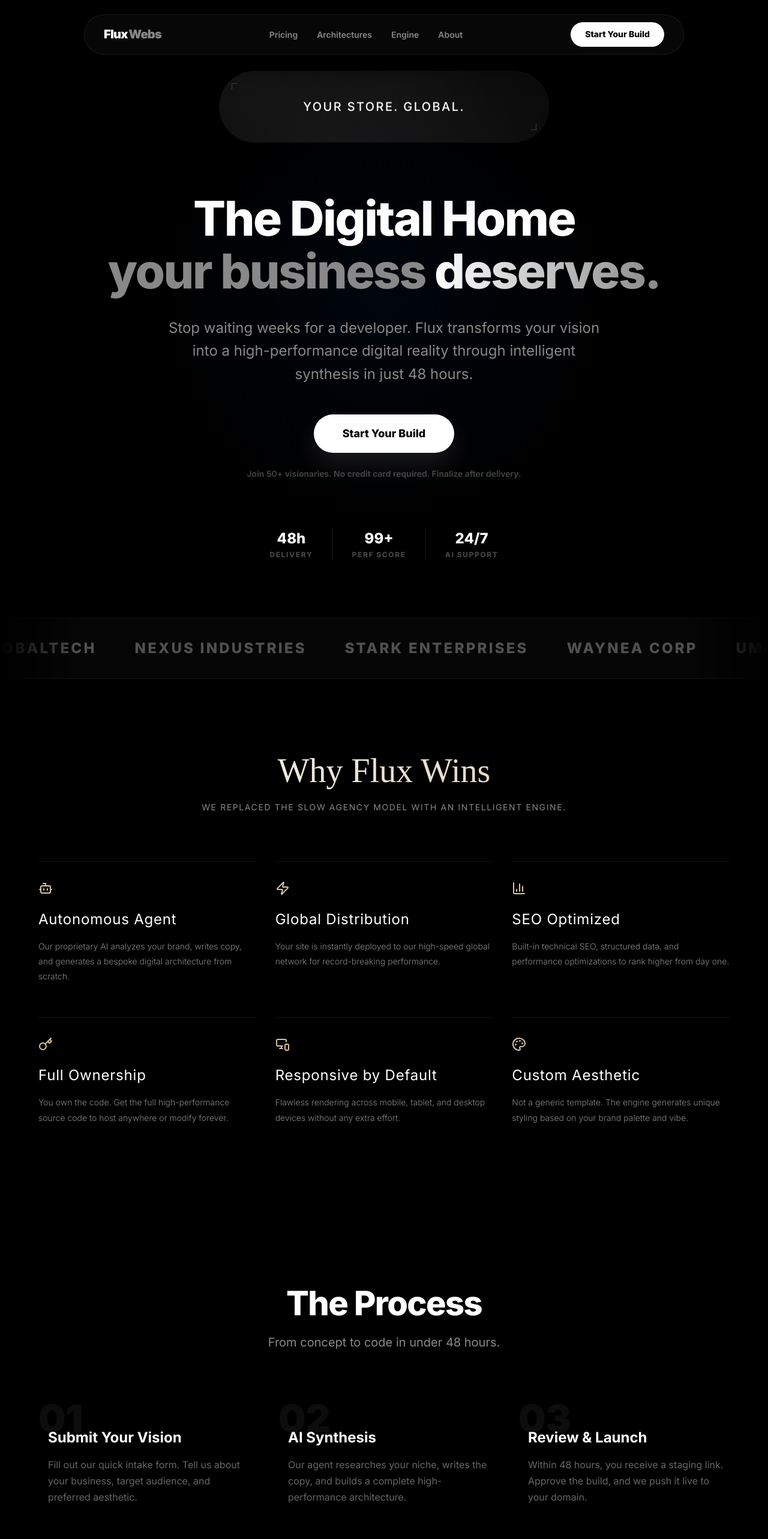
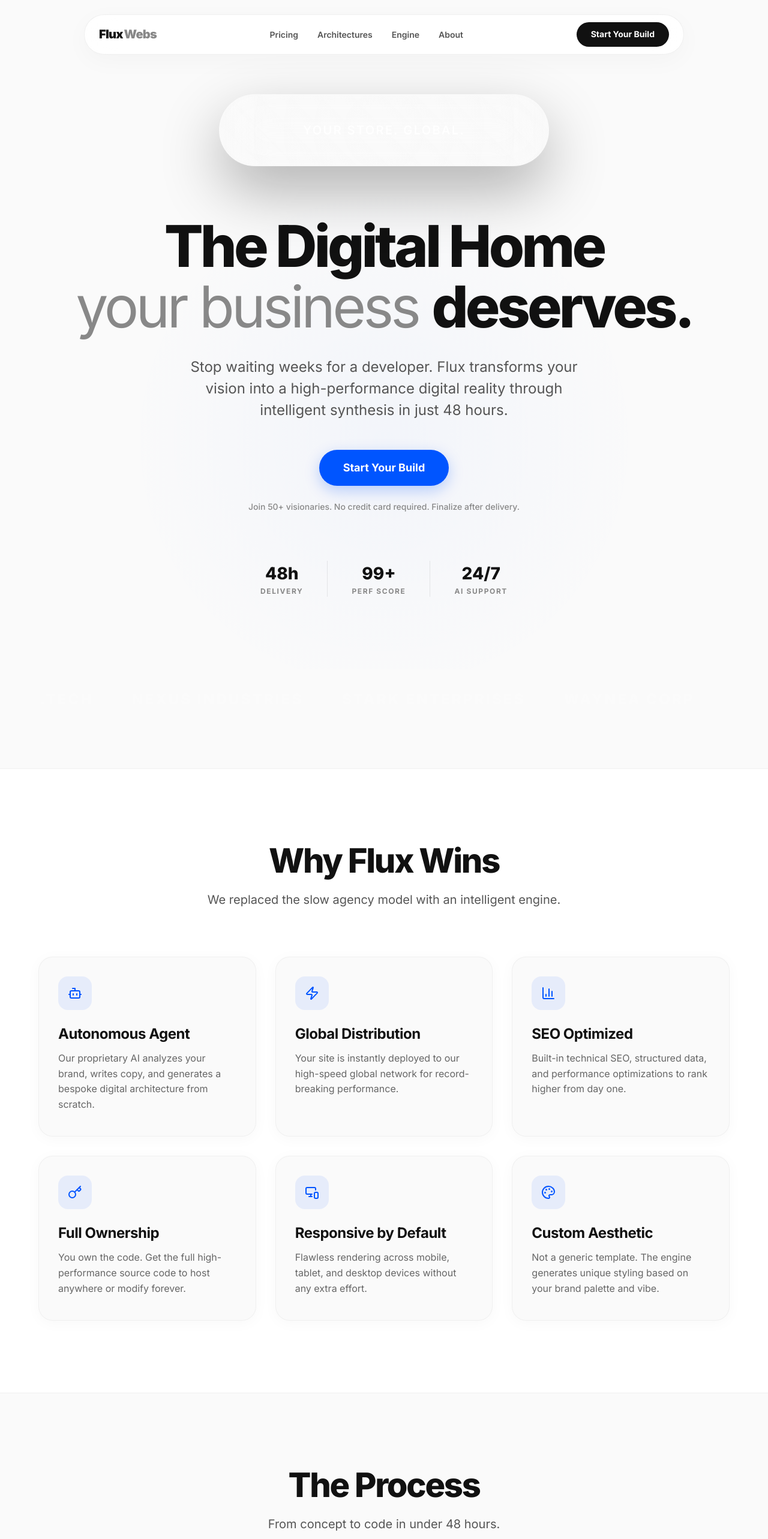
Before and after one commit to fluxlabs/flux-website-builder, a Next.js app: page / in a window 1280 px wide. Shown: the top 2566 px of the page at 60% size. Built offline with nearby package versions, Linux system fonts and the light colour scheme; what @mui/material-nextjs would draw is missing.

Commit message:
✨ UI: Complete transition to Light Mode Editorial aesthetic

```diff
--- a/src/app/globals.css
+++ b/src/app/globals.css
@@ -1,11 +1,11 @@
 :root {
-  --background: #000000;
-  --foreground: #ffffff;
-  --accent: #ffffff;
-  --accent-secondary: #888888;
-  --border: rgba(255, 255, 255, 0.1);
-  --glass: rgba(255, 255, 255, 0.03);
-  --text-muted: #888888;
+  --background: #fafafa;
+  --foreground: #111111;
+  --accent: #0055ff;
+  --accent-secondary: #555555;
+  --border: rgba(0, 0, 0, 0.08);
+  --glass: rgba(255, 255, 255, 0.8);
+  --text-muted: #555555;
 }
 
 body {
@@ -23,28 +23,10 @@ body {
   box-sizing: border-box;
 }
 
-/* Iridescent Flow */
-@keyframes iridescent {
-  0% { background-position: 0% 50%; }
-  50% { background-position: 100% 50%; }
-  100% { background-position: 0% 50%; }
-}
-
-.iridescent-bg {
-  background: linear-gradient(
-    45deg,
-    rgba(255, 255, 255, 0) 0%,
-    rgba(255, 255, 255, 0.05) 50%,
-    rgba(255, 255, 255, 0) 100%
-  );
-  background-size: 200% 200%;
-  animation: iridescent 8s ease infinite;
-}
-
 /* Soft Float */
 @keyframes soft-float {
   0%, 100% { transform: translateY(0) scale(1); }
-  50% { transform: translateY(-20px) scale(1.02); }
+  50% { transform: translateY(-10px) scale(1.01); }
 }
 
 .floating {
--- a/src/components/Features/Features.tsx
+++ b/src/components/Features/Features.tsx
@@ -41,19 +41,17 @@ const features = [
 
 export default function Features() {
   return (
-    <Box component="section" sx={{ py: 15, background: '#000', position: 'relative' }}>
+    <Box component="section" sx={{ py: 15, background: '#fff', position: 'relative' }}>
       <Container maxWidth="lg">
         <Box sx={{ textAlign: 'center', mb: 10 }}>
           <Typography
             variant="h2"
             sx={{
               fontSize: { xs: '2.5rem', md: '3.5rem' },
-              fontWeight: 300,
+              fontWeight: 800,
               mb: 2,
-              fontFamily: 'serif',
-              background: 'linear-gradient(135deg, #fff 0%, #d6c5a5 100%)',
-              WebkitBackgroundClip: 'text',
-              WebkitTextFillColor: 'transparent'
+              color: '#111',
+              letterSpacing: '-0.04em'
             }}
           >
             Why Flux Wins
@@ -61,10 +59,10 @@ export default function Features() {
           <Typography
             variant="body1"
             sx={{
-              color: '#888',
-              letterSpacing: '0.1rem',
-              textTransform: 'uppercase',
-              fontSize: '0.875rem'
+              color: '#555',
+              fontSize: '1.25rem',
+              maxWidth: '600px',
+              mx: 'auto'
             }}
           >
             We replaced the slow agency model with an intelligent engine.
@@ -75,46 +73,37 @@ export default function Features() {
           {features.map((feature, i) => (
             <Grid size={{ xs: 12, sm: 6, md: 4 }} key={i}>
               <MotionCard
+                elevation={0}
                 initial={{ opacity: 0, y: 20 }}
                 whileInView={{ opacity: 1, y: 0 }}
                 viewport={{ once: true }}
                 transition={{ delay: i * 0.1 }}
                 sx={{
                   height: '100%',
-                  background: 'transparent',
-                  border: 'none',
-                  borderTop: '1px solid rgba(214, 197, 165, 0.1)',
-                  borderRadius: 0,
-                  pt: 4,
-                  position: 'relative',
-                  '&::after': {
-                    content: '""',
-                    position: 'absolute',
-                    bottom: 0,
-                    left: 0,
-                    width: '0%',
-                    height: '1px',
-                    background: '#d6c5a5',
-                    transition: 'width 0.5s cubic-bezier(0.19, 1, 0.22, 1)'
-                  },
-                  '&:hover::after': {
-                    width: '100%'
-                  },
-                  '&:hover .icon-box': {
-                    color: '#fff',
-                    transform: 'scale(1.05)'
+                  background: '#fafafa',
+                  borderRadius: '24px',
+                  border: '1px solid rgba(0,0,0,0.04)',
+                  p: 2,
+                  transition: 'all 0.3s ease',
+                  '&:hover': {
+                    transform: 'translateY(-5px)',
+                    boxShadow: '0 12px 30px rgba(0,0,0,0.04)',
+                    borderColor: 'rgba(0,0,0,0.08)'
                   }
                 }}
               >
-                <CardContent sx={{ p: 0 }}>
+                <CardContent>
                   <Box
-                    className="icon-box"
                     sx={{
                       mb: 3,
-                      color: '#d6c5a5',
-                      transition: 'all 0.5s ease',
+                      width: 56,
+                      height: 56,
+                      borderRadius: '16px',
+                      background: 'rgba(0, 85, 255, 0.08)',
+                      color: '#0055ff',
                       display: 'flex',
-                      alignItems: 'center'
+                      alignItems: 'center',
+                      justifyContent: 'center'
                     }}
                   >
                     {feature.icon}
@@ -122,10 +111,10 @@ export default function Features() {
                   <Typography
                     variant="h5"
                     sx={{
-                      fontWeight: 400,
-                      mb: 2,
-                      color: '#fff',
-                      letterSpacing: '0.05rem'
+                      fontWeight: 700,
+                      mb: 1.5,
+                      color: '#111',
+                      letterSpacing: '-0.02em'
                     }}
                   >
                     {feature.title}
@@ -133,9 +122,9 @@ export default function Features() {
                   <Typography
                     variant="body2"
                     sx={{
-                      color: '#888',
-                      lineHeight: 1.8,
-                      fontWeight: 300
+                      color: '#666',
+                      lineHeight: 1.6,
+                      fontSize: '1rem'
                     }}
                   >
                     {feature.description}
--- a/src/components/Hero/Hero.tsx
+++ b/src/components/Hero/Hero.tsx
@@ -17,13 +17,13 @@ export default function Hero() {
       opacity: 1,
       transition: {
         staggerChildren: 0.1,
-        delayChildren: 0.3,
+        delayChildren: 0.2,
       },
     },
   };
 
   const itemVariants: Variants = {
-    hidden: { opacity: 0, y: 20 },
+    hidden: { opacity: 0, y: 10 },
     visible: {
       opacity: 1,
       y: 0,
@@ -44,22 +44,21 @@ export default function Hero() {
         minHeight: '90vh',
         display: 'flex',
         alignItems: 'center',
-        pt: { xs: 10, md: 15 },
-        pb: { xs: 15, md: 20 },
+        pt: { xs: 15, md: 20 },
+        pb: { xs: 10, md: 15 },
         position: 'relative',
         overflow: 'hidden',
-        background: '#000'
+        background: '#fafafa'
       }}
     >
-      {/* Background Orbs */}
       <Box sx={{
         position: 'absolute',
-        top: '10%',
+        top: '20%',
         left: '50%',
         transform: 'translateX(-50%)',
-        width: '60vw',
-        height: '60vw',
-        background: 'radial-gradient(circle, rgba(0, 112, 243, 0.05) 0%, transparent 70%)',
+        width: '80vw',
+        height: '80vw',
+        background: 'radial-gradient(circle, rgba(0, 85, 255, 0.03) 0%, transparent 60%)',
         zIndex: 0,
         pointerEvents: 'none'
       }} />
@@ -79,31 +78,29 @@ export default function Hero() {
             variants={itemVariants}
             variant="h1"
             sx={{
-              fontSize: { xs: '3rem', md: '5rem' },
+              fontSize: { xs: '3.5rem', md: '6rem' },
               fontWeight: 800,
-              letterSpacing: '-0.15rem',
-              lineHeight: 1.1,
-              mb: 4
+              letterSpacing: '-0.05em',
+              lineHeight: 1.05,
+              mb: 4,
+              color: '#111'
             }}
           >
             The Digital Home <br/>
-            <Box component="span" sx={{ color: '#888' }}>your business </Box>
-            <Box component="span" sx={{
-              background: 'linear-gradient(to right, #fff, #888)',
-              WebkitBackgroundClip: 'text',
-              WebkitTextFillColor: 'transparent'
-            }}>deserves.</Box>
+            <Box component="span" sx={{ color: '#888', fontWeight: 400 }}>your business </Box>
+            deserves.
           </MotionTypography>
 
           <MotionTypography
             variants={itemVariants}
             sx={{
               fontSize: { xs: '1.125rem', md: '1.5rem' },
-              color: '#888',
-              maxWidth: '750px',
+              color: '#555',
+              maxWidth: '650px',
               mx: 'auto',
               mb: 6,
-              lineHeight: 1.6
+              lineHeight: 1.5,
+              fontWeight: 400
             }}
           >
             Stop waiting weeks for a developer. Flux transforms your vision into a
@@ -111,28 +108,29 @@ export default function Hero() {
           </MotionTypography>
 
           <MotionBox variants={itemVariants} sx={{ mb: 10 }}>
-            <Magnetic intensity={0.2}>
+            <Magnetic intensity={0.1}>
               <Button
                 component={Link}
                 href="/intake"
                 variant="contained"
+                disableElevation
                 sx={{
-                  backgroundColor: '#fff',
-                  color: '#000',
+                  backgroundColor: '#0055ff',
+                  color: '#fff',
                   borderRadius: '100px',
-                  px: { xs: 4, md: 6 },
-                  py: 2,
+                  px: { xs: 4, md: 5 },
+                  py: 1.8,
                   fontSize: '1.125rem',
-                  fontWeight: 800,
+                  fontWeight: 700,
                   textTransform: 'none',
-                  '&:hover': { backgroundColor: '#eee' },
-                  boxShadow: '0 20px 40px rgba(255,255,255,0.1)'
+                  '&:hover': { backgroundColor: '#0044cc' },
+                  boxShadow: '0 8px 24px rgba(0, 85, 255, 0.25)'
                 }}
               >
                 Start Your Build
               </Button>
             </Magnetic>
-            <Typography sx={{ mt: 3, color: '#444', fontSize: '0.875rem', fontWeight: 600 }}>
+            <Typography sx={{ mt: 3, color: '#888', fontSize: '0.875rem', fontWeight: 500 }}>
               Join 50+ visionaries. No credit card required. Finalize after delivery.
             </Typography>
           </MotionBox>
@@ -140,28 +138,28 @@ export default function Hero() {
           <MotionBox variants={itemVariants}>
             <Stack
               direction="row"
-              spacing={4}
+              spacing={5}
               justifyContent="center"
-              divider={<Divider orientation="vertical" flexItem sx={{ borderColor: 'rgba(255,255,255,0.1)' }} />}
+              divider={<Divider orientation="vertical" flexItem sx={{ borderColor: 'rgba(0,0,0,0.08)' }} />}
             >
               <Box>
-                <Typography sx={{ fontSize: '1.5rem', fontWeight: 800 }}>48h</Typography>
-                <Typography sx={{ fontSize: '0.75rem', color: '#444', fontWeight: 800, textTransform: 'uppercase', letterSpacing: '0.1rem' }}>Delivery</Typography>
+                <Typography sx={{ fontSize: '1.75rem', fontWeight: 800, color: '#111' }}>48h</Typography>
+                <Typography sx={{ fontSize: '0.75rem', color: '#888', fontWeight: 700, textTransform: 'uppercase', letterSpacing: '0.1rem' }}>Delivery</Typography>
               </Box>
               <Box>
-                <Typography sx={{ fontSize: '1.5rem', fontWeight: 800 }}>99+</Typography>
-                <Typography sx={{ fontSize: '0.75rem', color: '#444', fontWeight: 800, textTransform: 'uppercase', letterSpacing: '0.1rem' }}>Perf Score</Typography>
+                <Typography sx={{ fontSize: '1.75rem', fontWeight: 800, color: '#111' }}>99+</Typography>
+                <Typography sx={{ fontSize: '0.75rem', color: '#888', fontWeight: 700, textTransform: 'uppercase', letterSpacing: '0.1rem' }}>Perf Score</Typography>
               </Box>
               <Box>
-                <Typography sx={{ fontSize: '1.5rem', fontWeight: 800 }}>24/7</Typography>
-                <Typography sx={{ fontSize: '0.75rem', color: '#444', fontWeight: 800, textTransform: 'uppercase', letterSpacing: '0.1rem' }}>AI Support</Typography>
+                <Typography sx={{ fontSize: '1.75rem', fontWeight: 800, color: '#111' }}>24/7</Typography>
+                <Typography sx={{ fontSize: '0.75rem', color: '#888', fontWeight: 700, textTransform: 'uppercase', letterSpacing: '0.1rem' }}>AI Support</Typography>
               </Box>
             </Stack>
           </MotionBox>
         </MotionBox>
       </Container>
     </Box>
-    <Box sx={{ mt: -8, position: 'relative', zIndex: 10 }}>
+    <Box sx={{ pb: 8, position: 'relative', zIndex: 10, background: '#fafafa', borderBottom: '1px solid rgba(0,0,0,0.04)' }}>
       <InfiniteMarquee items={trustedBrands} speed="slow" />
     </Box>
     </>
--- a/src/components/HowItWorks/HowItWorks.tsx
+++ b/src/components/HowItWorks/HowItWorks.tsx
@@ -25,7 +25,7 @@ const steps = [
 
 export default function HowItWorks() {
   return (
-    <Box component="section" sx={{ py: 15, background: '#000' }}>
+    <Box component="section" sx={{ py: 15, background: '#fafafa', borderTop: '1px solid rgba(0,0,0,0.04)' }}>
       <Container maxWidth="lg">
         <Box sx={{ textAlign: 'center', mb: 10 }}>
           <Typography
@@ -34,42 +34,54 @@ export default function HowItWorks() {
               fontSize: { xs: '2.5rem', md: '3.5rem' },
               fontWeight: 800,
               mb: 2,
-              letterSpacing: '-0.1rem'
+              letterSpacing: '-0.04em',
+              color: '#111'
             }}
           >
             The Process
           </Typography>
-          <Typography variant="body1" sx={{ color: '#888', fontSize: '1.25rem' }}>
+          <Typography variant="body1" sx={{ color: '#555', fontSize: '1.25rem' }}>
             From concept to code in under 48 hours.
           </Typography>
         </Box>
 
-        <Grid container spacing={6} sx={{ position: 'relative' }}>
+        <Grid container spacing={6}>
           {steps.map((step, i) => (
             <Grid size={{ xs: 12, md: 4 }} key={i}>
               <MotionBox
                 initial={{ opacity: 0, y: 20 }}
                 whileInView={{ opacity: 1, y: 0 }}
                 viewport={{ once: true }}
-                transition={{ delay: i * 0.2 }}
-                sx={{ position: 'relative', zIndex: 1 }}
+                transition={{ delay: i * 0.15 }}
+                sx={{
+                  background: '#fff',
+                  border: '1px solid rgba(0,0,0,0.06)',
+                  borderRadius: '24px',
+                  p: 5,
+                  height: '100%',
+                  position: 'relative',
+                  overflow: 'hidden'
+                }}
               >
                 <Typography
                   sx={{
-                    fontSize: '4rem',
+                    fontSize: '6rem',
                     fontWeight: 900,
-                    color: 'rgba(255,255,255,0.05)',
-                    lineHeight: 1,
-                    mb: -2
+                    color: 'rgba(0,0,0,0.03)',
+                    lineHeight: 0.8,
+                    position: 'absolute',
+                    top: 20,
+                    right: 20,
+                    letterSpacing: '-0.05em'
                   }}
                 >
                   {step.num}
                 </Typography>
-                <Box sx={{ pl: 2 }}>
-                  <Typography variant="h5" sx={{ fontWeight: 700, mb: 2, color: '#fff' }}>
+                <Box sx={{ position: 'relative', zIndex: 1, mt: 4 }}>
+                  <Typography variant="h5" sx={{ fontWeight: 700, mb: 2, color: '#111' }}>
                     {step.title}
                   </Typography>
-                  <Typography sx={{ color: '#666', lineHeight: 1.7 }}>
+                  <Typography sx={{ color: '#666', lineHeight: 1.6, fontSize: '1.05rem' }}>
                     {step.description}
                   </Typography>
                 </Box>
--- a/src/components/Navbar/Navbar.tsx
+++ b/src/components/Navbar/Navbar.tsx
@@ -1,7 +1,7 @@
 "use client";
 
 import Link from "next/link";
-import { Box, Container, Typography, Button, Stack } from "@mui/material";
+import { Box, Typography, Button, Stack } from "@mui/material";
 
 export default function Navbar() {
   return (
@@ -19,18 +19,18 @@ export default function Navbar() {
     >
       <Box
         sx={{
-          background: 'rgba(10, 10, 10, 0.7)',
+          background: 'rgba(255, 255, 255, 0.85)',
           backdropFilter: 'blur(24px)',
-          border: '1px solid rgba(255, 255, 255, 0.08)',
+          border: '1px solid rgba(0, 0, 0, 0.06)',
           borderRadius: { xs: 0, md: '50px' },
           width: '100%',
           maxWidth: 1000,
-          px: { xs: 2, md: 4 },
+          px: { xs: 2, md: 3 },
           py: 1.5,
           display: 'flex',
           alignItems: 'center',
           justifyContent: 'space-between',
-          boxShadow: '0 20px 40px rgba(0,0,0,0.5)'
+          boxShadow: '0 10px 40px rgba(0,0,0,0.03)'
         }}
       >
         <Typography
@@ -39,7 +39,7 @@ export default function Navbar() {
           href="/"
           sx={{
             fontWeight: 900,
-            color: '#fff',
+            color: '#111',
             textDecoration: 'none',
             letterSpacing: '-0.05rem',
             display: 'flex',
@@ -58,27 +58,27 @@ export default function Navbar() {
           alignItems="center"
           sx={{ display: { xs: 'none', md: 'flex' } }}
         >
-          <Typography component={Link} href="/#pricing" sx={{ color: '#888', textDecoration: 'none', fontSize: '0.875rem', fontWeight: 600, transition: 'color 0.2s', '&:hover': { color: '#fff' } }}>Pricing</Typography>
-          <Typography component={Link} href="/#portfolio" sx={{ color: '#888', textDecoration: 'none', fontSize: '0.875rem', fontWeight: 600, transition: 'color 0.2s', '&:hover': { color: '#fff' } }}>Architectures</Typography>
-          <Typography component={Link} href="/technology" sx={{ color: '#888', textDecoration: 'none', fontSize: '0.875rem', fontWeight: 600, transition: 'color 0.2s', '&:hover': { color: '#fff' } }}>Engine</Typography>
-          <Typography component={Link} href="/about" sx={{ color: '#888', textDecoration: 'none', fontSize: '0.875rem', fontWeight: 600, transition: 'color 0.2s', '&:hover': { color: '#fff' } }}>About</Typography>
+          <Typography component={Link} href="/#pricing" sx={{ color: '#555', textDecoration: 'none', fontSize: '0.875rem', fontWeight: 600, transition: 'color 0.2s', '&:hover': { color: '#0055ff' } }}>Pricing</Typography>
+          <Typography component={Link} href="/#portfolio" sx={{ color: '#555', textDecoration: 'none', fontSize: '0.875rem', fontWeight: 600, transition: 'color 0.2s', '&:hover': { color: '#0055ff' } }}>Architectures</Typography>
+          <Typography component={Link} href="/technology" sx={{ color: '#555', textDecoration: 'none', fontSize: '0.875rem', fontWeight: 600, transition: 'color 0.2s', '&:hover': { color: '#0055ff' } }}>Engine</Typography>
+          <Typography component={Link} href="/about" sx={{ color: '#555', textDecoration: 'none', fontSize: '0.875rem', fontWeight: 600, transition: 'color 0.2s', '&:hover': { color: '#0055ff' } }}>About</Typography>
         </Stack>
 
         <Button
           component={Link}
           href="/intake"
           variant="contained"
+          disableElevation
           sx={{
-            backgroundColor: '#fff',
-            color: '#000',
+            backgroundColor: '#111',
+            color: '#fff',
             borderRadius: '50px',
             px: 3,
             py: 1,
             fontSize: '0.875rem',
-            fontWeight: 800,
+            fontWeight: 700,
             textTransform: 'none',
-            boxShadow: 'none',
-            '&:hover': { backgroundColor: '#e0e0e0', boxShadow: 'none' }
+            '&:hover': { backgroundColor: '#333' }
           }}
         >
           Start Your Build
--- a/src/components/Providers.tsx
+++ b/src/components/Providers.tsx
@@ -7,29 +7,62 @@ import { Inter } from "next/font/google";
 
 const inter = Inter({ subsets: ["latin"] });
 
-const darkTheme = createTheme({
+const lightTheme = createTheme({
   palette: {
-    mode: 'dark',
+    mode: 'light',
     primary: {
-      main: '#0070f3',
+      main: '#0055ff', // Vibrant Electric Blue
     },
     secondary: {
-      main: '#ff0080',
+      main: '#ff4500', // Crisp Coral/Orange
     },
     background: {
-      default: '#000000',
-      paper: '#0a0a0a',
+      default: '#fafafa', // Soft Off-White
+      paper: '#ffffff',
     },
+    text: {
+      primary: '#111111',
+      secondary: '#555555',
+    },
+    divider: 'rgba(0,0,0,0.08)',
   },
   typography: {
     fontFamily: inter.style.fontFamily,
+    h1: { letterSpacing: '-0.04em', fontWeight: 800 },
+    h2: { letterSpacing: '-0.03em', fontWeight: 700 },
+    h3: { letterSpacing: '-0.02em', fontWeight: 700 },
+    button: { textTransform: 'none', fontWeight: 600 },
   },
+  shape: {
+    borderRadius: 12,
+  },
+  components: {
+    MuiButton: {
+      styleOverrides: {
+        root: {
+          borderRadius: '50px',
+          boxShadow: 'none',
+          '&:hover': {
+            boxShadow: '0 4px 14px rgba(0,0,0,0.1)',
+          }
+        },
+      }
+    },
+    MuiCard: {
+      styleOverrides: {
+        root: {
+          boxShadow: '0 4px 24px rgba(0,0,0,0.03)',
+          border: '1px solid rgba(0,0,0,0.04)',
+        }
+      }
+    }
+  }
 });
 
 export function Providers({ children }: { children: React.ReactNode }) {
   return (
     <AppRouterCacheProvider>
-      <ThemeProvider theme={darkTheme}>
+      <ThemeProvider theme={lightTheme}>
         <CssBaseline />
         {children}
       </ThemeProvider>
```
Also changed, not shown: src/components/Footer/Footer.tsx (+21 -26 lines), src/components/Portfolio/Portfolio.tsx (+17 -39 lines), src/components/Pricing/Pricing.tsx (+45 -31 lines), src/components/Testimonials/Testimonials.tsx (+20 -17 lines).
